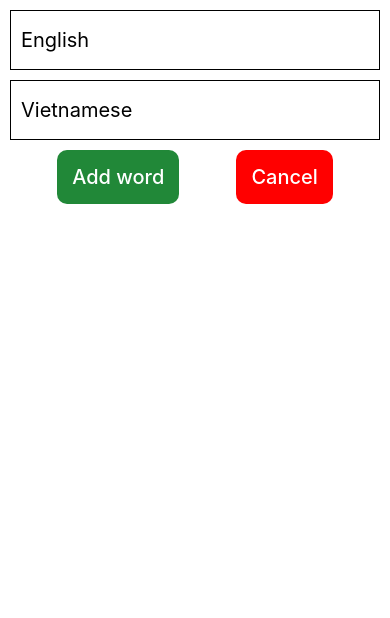
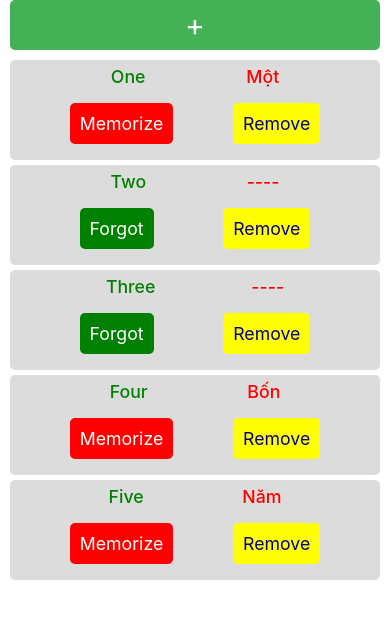
Before and after one commit to phamtanphat/reactnative29112020, a React Native app: screen / in a window 390 px wide. Shown: the top 618 px of the page. Built offline with nearby package versions, Linux system fonts and the light colour scheme.

Commit message:
update main screen

```diff
--- a/App.js
+++ b/App.js
@@ -9,9 +9,9 @@
   render() {
     return (
       <SafeAreaView style={{flex : 1}}>
-        {/* <MainScreen /> */}
+        <MainScreen />
         {/* <Box /> */}
-        <Form />
+        {/* <Form /> */}
       </SafeAreaView>
     );
   }
--- a/src/components/Form.js
+++ b/src/components/Form.js
@@ -6,7 +6,6 @@
   StyleSheet,
   TouchableOpacity,
   TextInput,
-  Keyboard,
 } from 'react-native';
 
 export default class Form extends Component {
@@ -21,6 +20,9 @@
   // formik and yup : xử lý validate form
   // picker  component
 
+  toggleForm = () => {
+    this.setState({shouldShowForm: !this.state.shouldShowForm});
+  };
   renderForm = (shouldShowForm) => {
     if (shouldShowForm) {
       return (
@@ -36,6 +38,7 @@
               onChangeText={(text) => (this.state.txtVn = text)}
               placeholder="Vietnamese"
               style={styles.textInput}
+              ref={(refs) => (this.textInputVn = refs)}
             />
           </View>
           <View style={styles.containerTouchable}>
@@ -43,7 +46,7 @@
               <Text style={styles.textTouchable}>Add word</Text>
             </TouchableOpacity>
             <TouchableOpacity
-              onPress={() => this.textInputEn.clear()}
+              onPress={() => this.toggleForm()}
               style={styles.touchableCancel}>
               <Text style={styles.textTouchable}>Cancel</Text>
             </TouchableOpacity>
@@ -52,7 +55,9 @@
       );
     } else {
       return (
-        <TouchableOpacity style={styles.buttonOpenForm}>
+        <TouchableOpacity
+          onPress={() => this.toggleForm()}
+          style={styles.buttonOpenForm}>
           <Text style={styles.textOpenForm}>+</Text>
         </TouchableOpacity>
       );
--- a/src/screens/MainScreen.js
+++ b/src/screens/MainScreen.js
@@ -1,6 +1,13 @@
 /* eslint-disable react-native/no-inline-styles */
 import React, {Component} from 'react';
-import {Text, View, StyleSheet, TouchableOpacity, FlatList} from 'react-native';
+import {
+  Text,
+  View,
+  StyleSheet,
+  TouchableOpacity,
+  FlatList,
+  TextInput,
+} from 'react-native';
 import {getWidth} from '../helpers/AppDimension';
 
 export default class MainScreen extends Component {
@@ -14,6 +21,9 @@
         {id: 4, en: 'Four', vn: 'Bốn', isMemorized: false},
         {id: 5, en: 'Five', vn: 'Năm', isMemorized: false},
       ],
+      shouldShowForm: false,
+      txtEn: '',
+      txtVn: '',
     };
   }
   toggleWord = (item) => {
@@ -34,9 +44,11 @@
     });
     this.setState({words: newWords});
   };
-  render() {
+  toggleForm = () => {
+    this.setState({shouldShowForm: !this.state.shouldShowForm});
+  };
+  renderListWord = () => {
     return (
-      <View style={styles.container}>
       <FlatList
         data={this.state.words}
         keyExtractor={(item, index) => item.id.toString()}
@@ -75,6 +87,53 @@
           return <View style={styles.itemSeparator} />;
         }}
       />
+    );
+  };
+  renderForm = () => {
+    if (this.state.shouldShowForm) {
+      return (
+        <View>
+          <View style={styles.containerTextInput}>
+            <TextInput
+              onChangeText={(text) => (this.state.txtEn = text)}
+              placeholder="English"
+              style={styles.textInput}
+              ref={(refs) => (this.textInputEn = refs)}
+            />
+            <TextInput
+              onChangeText={(text) => (this.state.txtVn = text)}
+              placeholder="Vietnamese"
+              style={styles.textInput}
+              ref={(refs) => (this.textInputVn = refs)}
+            />
+          </View>
+          <View style={styles.containerTouchable}>
+            <TouchableOpacity style={styles.touchableAddword}>
+              <Text style={styles.textTouchable}>Add word</Text>
+            </TouchableOpacity>
+            <TouchableOpacity
+              onPress={() => this.toggleForm()}
+              style={styles.touchableCancel}>
+              <Text style={styles.textTouchable}>Cancel</Text>
+            </TouchableOpacity>
+          </View>
+        </View>
+      );
+    } else {
+      return (
+        <TouchableOpacity
+          onPress={() => this.toggleForm()}
+          style={styles.buttonOpenForm}>
+          <Text style={styles.textOpenForm}>+</Text>
+        </TouchableOpacity>
+      );
+    }
+  };
+  render() {
+    return (
+      <View style={styles.container}>
+        {this.renderForm()}
+        {this.renderListWord()}
       </View>
     );
   }
@@ -127,4 +186,49 @@
   itemSeparator: {
     height: 5,
   },
+  containerTextInput: {
+    width: '100%',
+    height: 150,
+    justifyContent: 'space-evenly',
+  },
+  textInput: {
+    borderWidth: 1,
+    height: 60,
+    fontSize: 20,
+    marginHorizontal: 10,
+    paddingHorizontal: 10,
+  },
+  touchableAddword: {
+    backgroundColor: '#218838',
+    padding: 15,
+    borderRadius: 10,
+  },
+  textTouchable: {
+    color: 'white',
+    fontSize: 20,
+    fontWeight: '500',
+  },
+  touchableCancel: {
+    backgroundColor: 'red',
+    padding: 15,
+    borderRadius: 10,
+  },
+  buttonOpenForm: {
+    marginHorizontal: 10,
+    height: 50,
+    backgroundColor: '#45B157',
+    borderRadius: 5,
+    marginBottom: 10,
+    justifyContent: 'center',
+    alignItems: 'center',
+  },
+  textOpenForm: {
+    color: 'white',
+    fontSize: 30,
+  },
+  containerTouchable: {
+    flexDirection: 'row',
+    justifyContent: 'space-evenly',
+    marginBottom: 10,
+  },
 });
```
Lines whose indentation alone changed are shown as unchanged.
